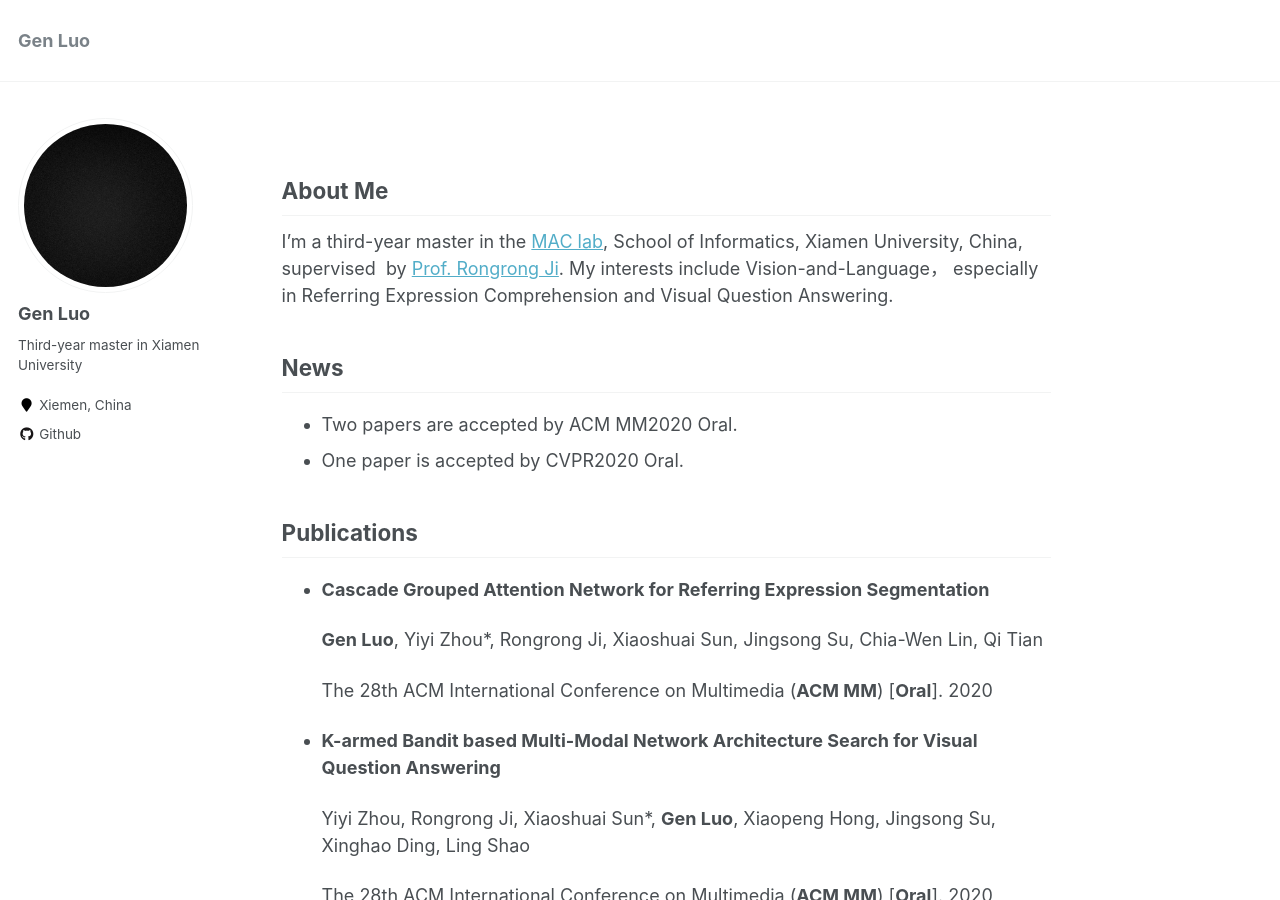
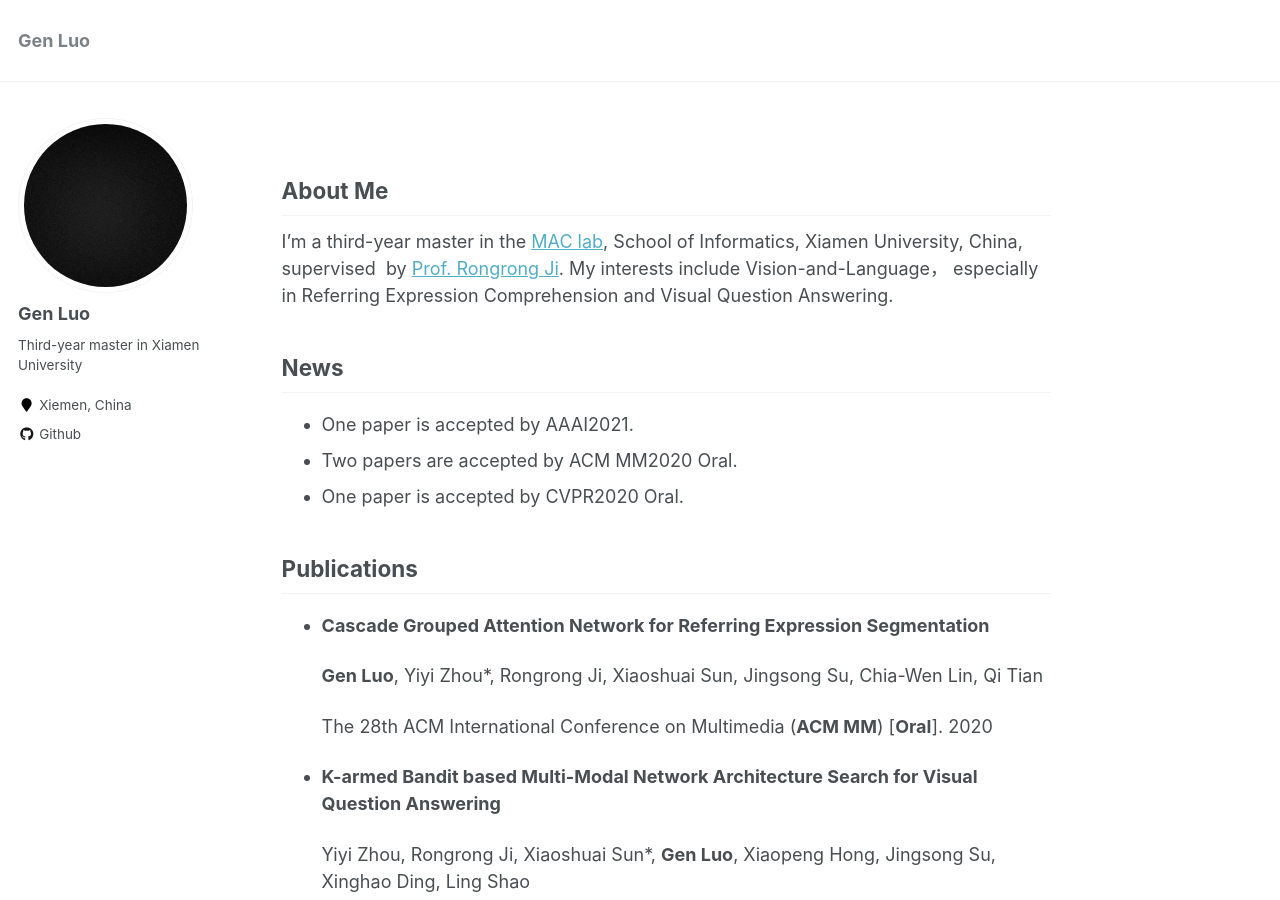
Before and after one commit to luogen1996/luogen1996.github.io, a Jekyll site: the page built from _pages/about.md, in a window 1280 px wide and 900 px high. Built offline with Jekyll 4.4.1, drawn with Linux system fonts in a browser that asks for light colours.

Commit message:
Update about.md

```diff
--- a/_pages/about.md
+++ b/_pages/about.md
@@ -14,6 +14,7 @@ I'm a third-year master in the [MAC lab](http://mac.xmu.edu.cn/ ), School of Inf
 
 ## **News**
 
+- One paper is accepted by  AAAI2021.
 - Two papers are accepted by ACM MM2020 Oral.
 - One paper is accepted by CVPR2020 Oral.
 
```
